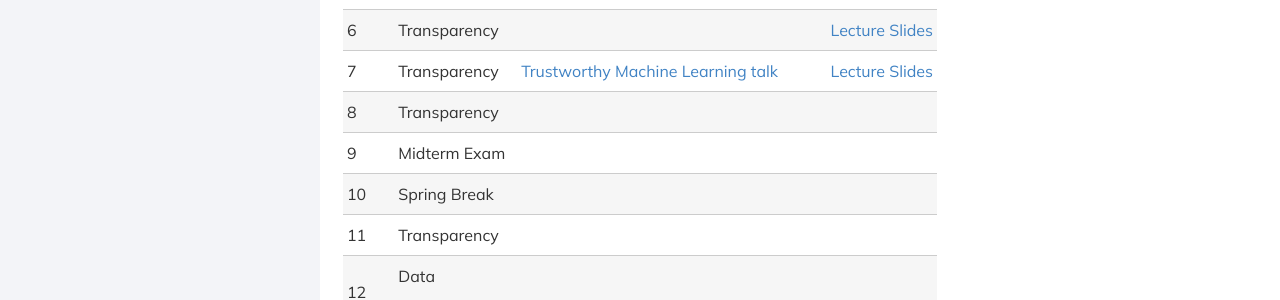
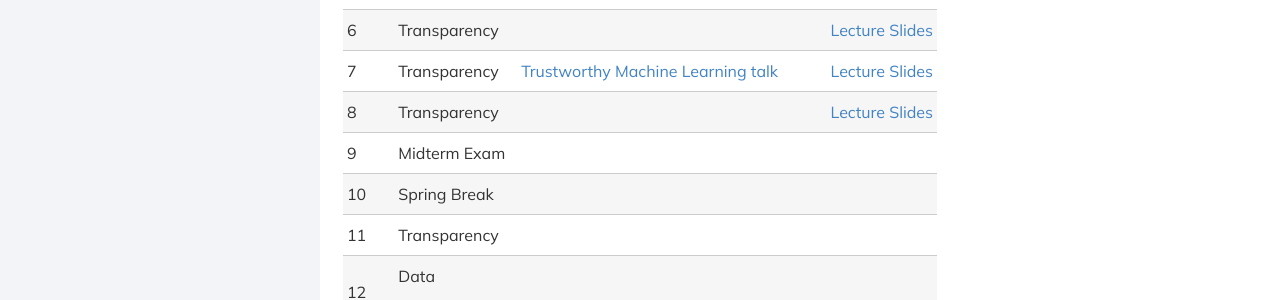
Before and after one commit to DataResponsibly/rds25, a Jekyll site: the page built from modules/ds_ua_202/_posts/2000-01-01-DS-UA-202.md, in a window 1280 px wide. Shown: the part 1702-2002 px from the top of the page. Built offline with Jekyll 4.4.1, drawn with Linux system fonts in a browser that asks for light colours; nearby versions of some CDN libraries.

Commit message:
transparency slides updated_JC

```diff
--- a/modules/ds_ua_202/_posts/2000-01-01-DS-UA-202.md
+++ b/modules/ds_ua_202/_posts/2000-01-01-DS-UA-202.md
@@ -38,7 +38,7 @@ title: DS-UA 202
 | 5    | Fairness       | [Responsibility in the Data Science Lifecycle](../../../assets/lifecycle_reader_2024_DS_UA_202_Spring'25.pdf) |[Lecture Slides](../../../assets/JC 5_6_Lifecycle_DS_UA_202.pdf)|
 | 6    | Transparency   |         |[Lecture Slides](../../../assets/6_BlackBox_DS_UA_202_UB_Spring'25.pdf) |
 | 7    | Transparency   |[Trustworthy Machine Learning talk](../../../assets/UB_rds_talk.pdf)         |[Lecture Slides](../../../assets/6_BlackBox_DS_UA_202_UB_Spring'25.pdf) |
-| 8    | Transparency   |         | |
+| 8    | Transparency   |         |[Lecture Slides](../../../assets/DS_UA_202_JC 8_Transparency_Ads_spring'25.pdf) |
 | 9    | Midterm Exam   |         | |
 | 10   | Spring Break   |         | |
 | 11   | Transparency   |         | |
```
Also changed, not shown: 1 other file.
